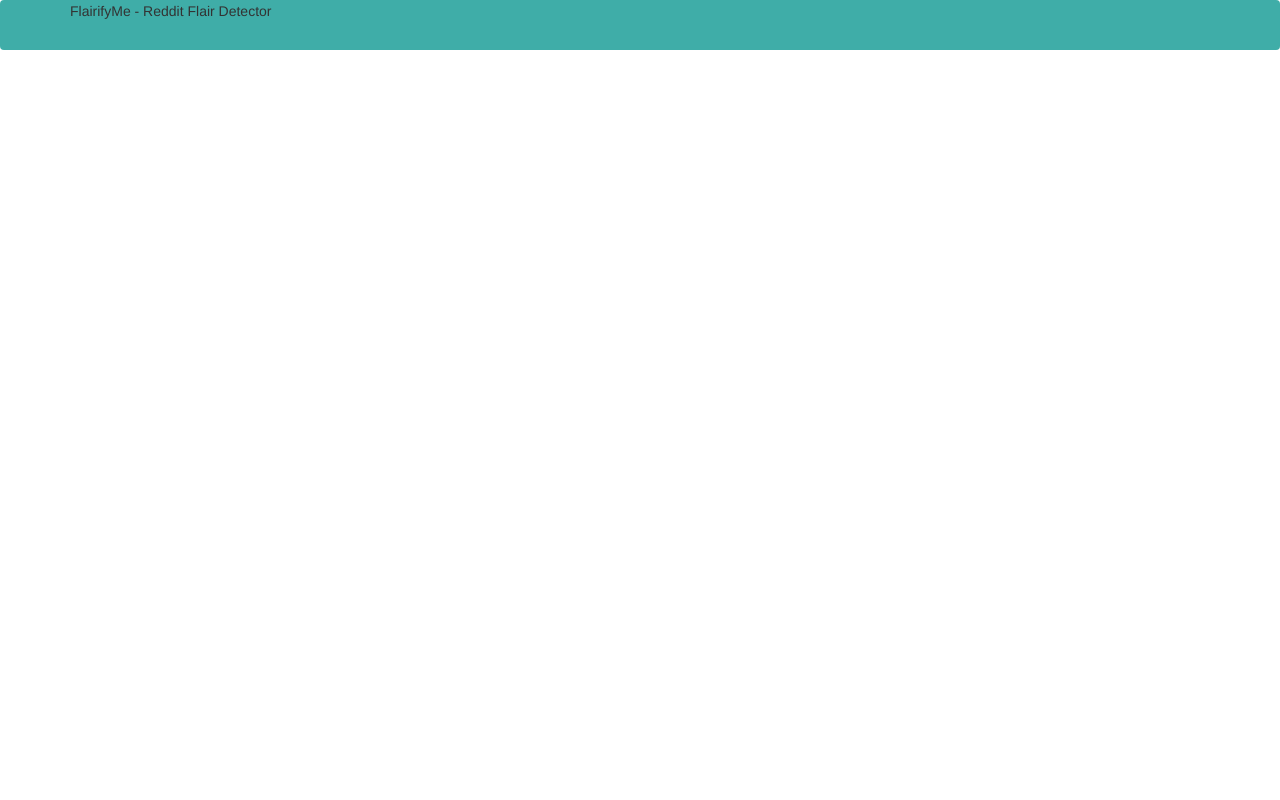
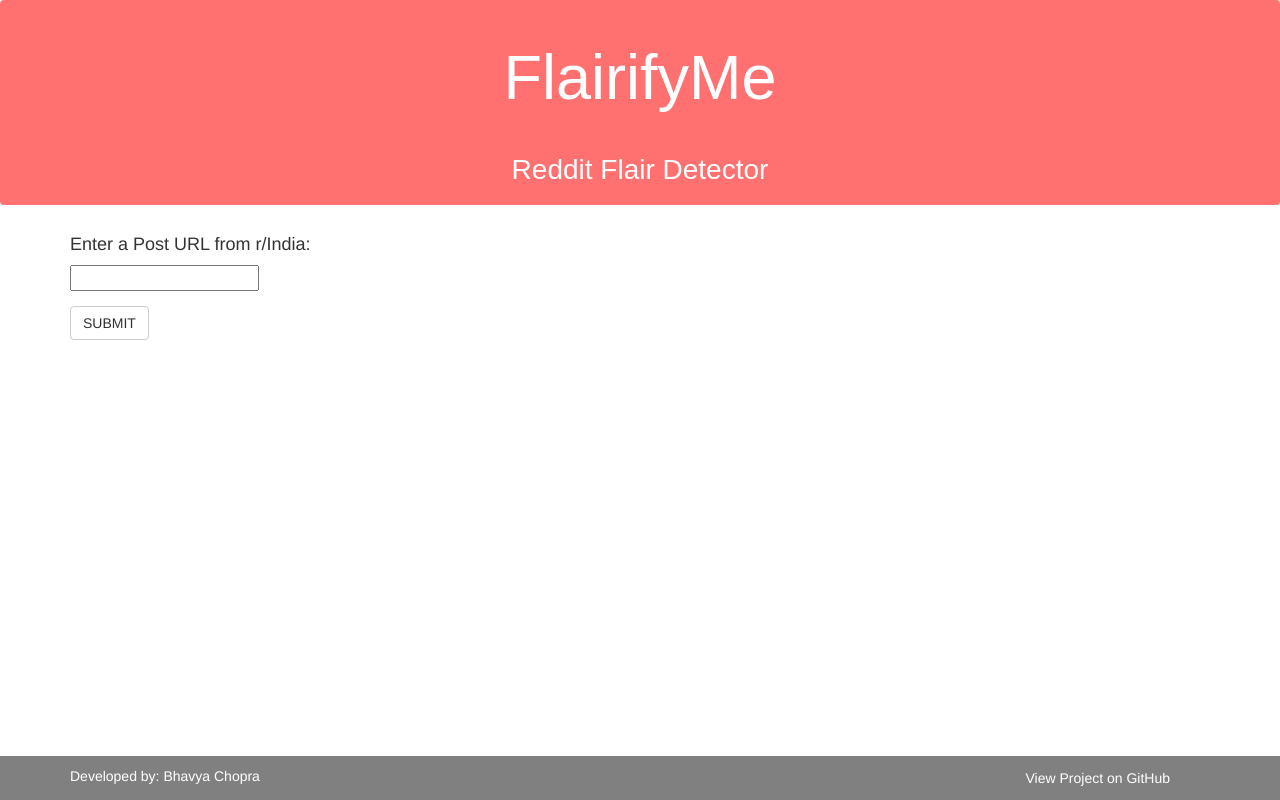
Before and after one commit to BhavyaC16/FlairifyMe, a Python web app: template app/templates/home.html in a window 1280 px wide. Run offline with Jinja, Linux system fonts and the light colour scheme; the template is opened without the code that fills it, so the values that code supplies are empty; some libraries are stand-ins or nearby versions.

Commit message:
basic template

```diff
--- a/app/templates/home.html
+++ b/app/templates/home.html
@@ -8,28 +8,71 @@
 			padding-top: 0px;
 			padding-bottom: 0px;
 		}
+		h1 {
+		  display: block;
+		  font-size: 4.5em;
+		  margin-top: 0.67em;
+		  margin-bottom: 0.67em;
+		  margin-left: 0;
+		  margin-right: 0;
+		  font-family: 'arial';
+		  color: #FFFFFF;
+		}
+		h2 {
+		  display: block;
+		  font-size: 2em;
+		  margin-top: 0.67em;
+		  margin-bottom: 0.67em;
+		  margin-left: 0;
+		  margin-right: 0;
+		  font-family: 'arial';
+		  color: #FFFFFF;
+		}
 		.navbar{
-			background-color: #3FADA8;
+			background-color: #FF7171;
 			top: 0;
 			width: 100%;
+			min-height: 200px;
 		}
 
-		.navbar a{
-			float: center;
-			color: #FFFFFF;
-			text-align: center;
-			padding: 10px 10px;
-			text-decoration: none;
-			font-size: 30px;
-		}
+		.footer{
+        width: 100%;
+        position: fixed;
+        background: #808080;
+        padding: 10px 0;
+        color: #fff;
+        bottom: 0;
+    	}
+    	.footer a {
+        float: right;
+        color: #FFFFFF;
+        text-align: center;
+        padding: 2px 40px;
+        text-decoration: none;
+      	}
+
 	</style>
 	</head>
 
 	<body>
 		<div class='navbar'>
 			<div class='container'>
-			FlairifyMe - Reddit Flair Detector
+			<h1 align='center'>FlairifyMe</h1>
+			<p>
+			<h2 align='center'>Reddit Flair Detector</h2>
 			</div>
 		</div>
+		<div class='container'>
+			<h4>Enter a Post URL from r/India:</h4>
+			<div class='form-group'>
+				<input type="url">
+			</div>
+			<button type="submit" class='btn btn-default'>SUBMIT</button>
+		</div>
+		<div class="footer">
+        	<div class="container">Developed by: Bhavya Chopra
+        	<a href="https://github.com/BhavyaC16/FlairifyMe" align="right">View Project on GitHub</a>
+        	</div>
+    	</div>
 	</body>
 </html>
```
